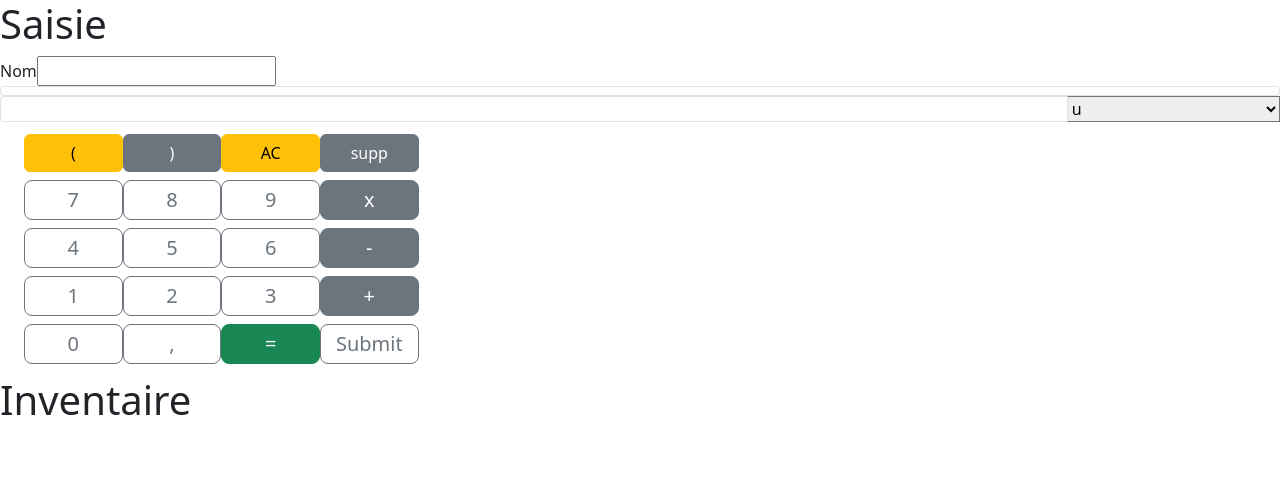
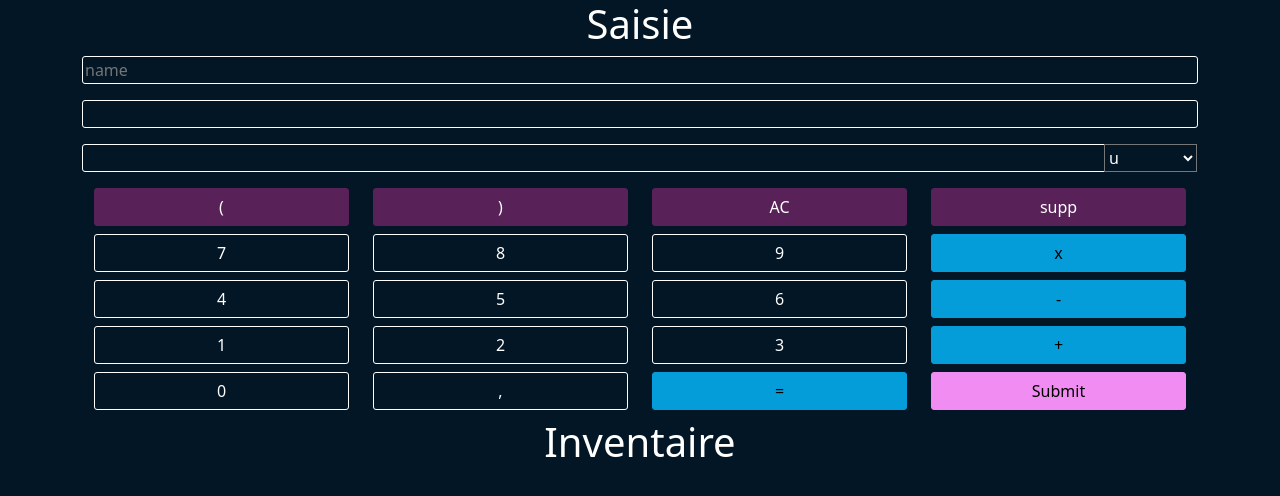
Before and after one commit to Elberby/angular, an Angular app: page / in a window 1280 px wide. Shown: the top 496 px of the page. Built offline with nearby package versions, Linux system fonts and the light colour scheme.

Commit message:
💄 Refactor UI layout and update styles

```diff
--- a/angular.json
+++ b/angular.json
@@ -25,7 +25,7 @@
               "src/assets"
             ],
             "styles": [
-              "src/styles.css"
+              "src/styles.scss"
             ],
             "scripts": []
           },
@@ -84,7 +84,7 @@
               "src/assets"
             ],
             "styles": [
-              "src/styles.css"
+              "src/styles.scss"
             ],
             "scripts": []
           }
--- a/src/app/app.component.ts
+++ b/src/app/app.component.ts
@@ -10,12 +10,18 @@ import { InventaireComponent } from './inventaire/inventaire.component';
     InventaireComponent,
   ],
   template: `
-    <main>
-      <section class="content">
-        <app-saisie></app-saisie>
-        <app-inventaire></app-inventaire>
-      </section>
-    </main>
+  <main>
+    <div class="container">
+      <div class="row">
+        <div class="col-sm-12">
+          <app-saisie></app-saisie>
+        </div>
+        <div class="col-sm-12">
+          <app-inventaire></app-inventaire>
+        </div>
+      </div>
+    </div>
+  </main>
   `,
   styleUrls: ['./app.component.css'],
 })
--- a/src/app/inventaire/inventaire.component.ts
+++ b/src/app/inventaire/inventaire.component.ts
@@ -5,7 +5,7 @@ import { Component } from '@angular/core';
   standalone: true,
   imports: [],
   template: `
-   <section>
+   <section class="text-center">
     <h1>Inventaire</h1>
   </section>
   `,
--- /dev/null
+++ b/src/app/saisie/saisie.component.scss
@@ -0,0 +1,26 @@
+.btn {
+    background-color: #031626;
+    color: #fff;
+    border: 1px solid #fff;
+    border-radius: 3px;
+    transition: all 0.3s ease;
+
+}
+
+.btn-submit {
+    background-color: #f18df2;
+    border: 1px solid #f18df2;
+    color: black;
+}
+
+.btn-bleu {
+    background-color: #049dd9;
+    border: 1px solid #049dd9;
+    color: black;
+}
+
+.btn-mauve {
+    background-color: #582259;
+    border: 1px solid #582259;
+    color: white;
+}
--- a/src/app/saisie/saisie.component.ts
+++ b/src/app/saisie/saisie.component.ts
@@ -8,22 +8,22 @@ import { CommonModule } from '@angular/common';
     CommonModule,
   ],
   template: `
-  <section>
+
+ <section class="text-center">
     <h1>Saisie</h1>
   </section>
   <section>
     <form>
-      <div>
-        <label for="name">Nom</label>
-        <input type="text" id="name" name="name" required>
+      <div class="input-group input-group-sm col-sm-12 m-0 p-0 mb-3">
+        <input class="col-sm-12" placeholder="name" type="text" id="name" name="name" required>
       </div>
-    </form>
-    <div class="input-group input-group-sm col-sm-12 m-0 p-0">
-      <div class="col-sm-12 form-control text-lg-right" type="text">{{input}}</div>
+      <div class="input-group input-group-sm col-sm-12 m-0 p-0 mb-3">
+        <input class="col-sm-12" placeholder={{input}} type="text" id="input" name="input" readonly required>
       </div>
-    <div class="input-group input-group-sm col-sm-12 m-0 p-0">
-      <div class="col-sm-10 form-control text-lg-right" type="text">{{result}}</div>
-      <select class ="col-sm-2" name="pets" id="pet-select">
+      <div class="input-group input-group-sm col-sm-12 m-0 p-0 mb-3">
+        <input class="col-sm-11" placeholder={{result}} type="text" id="input" name="input" readonly required>
+
+        <select class="col-sm-1" name="pets" id="pet-select">
           <option value="parrot">u</option>
           <option value="dog">m²</option>
           <option value="cat">ml</option>
@@ -31,52 +31,93 @@ import { CommonModule } from '@angular/common';
           <option value="spider">l</option>
         </select>
       </div>
+    </form>
   </section>
   <section>
-    <div class="container-fluid">
-      <div class="jumbotron col-sm-4 p-2 m-0 bg-inverse">
+    <div class="container-fluid p-0">
 
-        <div class="col-sm-12 p-1 m-0">
-          <button class="btn btn-warning col-sm-3" type="button">(</button>
-          <button class="btn btn-secondary col-sm-3" type="button">)</button>
-          <button class="btn btn-warning col-sm-3" type="button" (click)="clear()">AC</button>
-          <button class="btn btn-secondary col-sm-3" type="button" (click)="deleteLastInput()">supp</button>
+      <div class="row pb-2 m-0">
+        <div class="col-sm-3">
+          <button class="btn col-sm-12 btn-mauve" type="button">(</button>
+        </div>
+        <div class="col-sm-3">
+          <button class="btn col-sm-12 btn-mauve" type="button">)</button>
+        </div>
+        <div class="col-sm-3">
+          <button class="btn col-sm-12 btn-mauve" type="button" (click)="clear()">AC</button>
+        </div>
+        <div class="col-sm-3">
+          <button class="btn col-sm-12 btn-mauve" type="button" (click)="deleteLastInput()">supp</button>
+        </div>
       </div>
 
-        <div class="col-sm-12 p-1 m-0">
-          <button class="btn btn-lg btn-outline-secondary col-sm-3 p-1" type="button" (click)="appendNumber('7')">7</button>
-          <button class="btn btn-lg btn-outline-secondary col-sm-3 p-1" type="button">8</button>
-          <button class="btn btn-lg btn-outline-secondary col-sm-3 p-1" type="button">9</button>
-          <button class="btn btn-lg btn-secondary col-sm-3 p-1" type="button" (click)="multiply()">x</button>
+      <div class="row pb-2 m-0">
+        <div class="col-sm-3">
+          <button class="btn col-sm-12" type="button" (click)="appendNumber('7')">7</button>
+        </div>
+        <div class="col-sm-3">
+          <button class="btn col-sm-12" type="button" (click)="appendNumber('8')">8</button>
+        </div>
+        <div class="col-sm-3">
+          <button class="btn col-sm-12" type="button" (click)="appendNumber('9')">9</button>
+        </div>
+        <div class="col-sm-3">
+          <button class="btn col-sm-12 btn-bleu" type="button" (click)="multiply()">x</button>
+        </div>
       </div>
 
-        <div class="col-sm-12 p-1 m-0">
-          <button class="btn btn-lg btn-outline-secondary col-sm-3 p-1" type="button">4</button>
-          <button class="btn btn-lg btn-outline-secondary col-sm-3 p-1" type="button">5</button>
-          <button class="btn btn-lg btn-outline-secondary col-sm-3 p-1" type="button">6</button>
-          <button class="btn btn-lg btn-secondary col-sm-3 p-1" type="button" (click)="subtract()">-</button>
+      <div class="row pb-2 m-0">
+        <div class="col-sm-3">
+          <button class="btn col-sm-12" type="button" (click)="appendNumber('4')">4</button>
+        </div>
+        <div class="col-sm-3">
+          <button class="btn col-sm-12" type="button" (click)="appendNumber('5')">5</button>
+        </div>
+        <div class="col-sm-3">
+          <button class="btn col-sm-12" type="button" (click)="appendNumber('6')">6</button>
+        </div>
+        <div class="col-sm-3">
+          <button class="btn col-sm-12 btn-bleu" type="button" (click)="subtract()">-</button>
+        </div>
       </div>
 
-        <div class="col-sm-12 p-1 m-0">
-          <button class="btn btn-lg btn-outline-secondary col-sm-3 p-1" type="button">1</button>
-          <button class="btn btn-lg btn-outline-secondary col-sm-3 p-1" type="button">2</button>
-          <button class="btn btn-lg btn-outline-secondary col-sm-3 p-1" type="button">3</button>
-          <button class="btn btn-lg btn-secondary col-sm-3 p-1" type="button" (click)="add()">+</button>
+      <div class="row pb-2 m-0">
+        <div class="col-sm-3">
+          <button class="btn col-sm-12" type="button" (click)="appendNumber('1')">1</button>
+        </div>
+        <div class="col-sm-3">
+          <button class="btn col-sm-12" type="button" (click)="appendNumber('2')">2</button>
+        </div>
+        <div class="col-sm-3">
+          <button class="btn col-sm-12" type="button" (click)="appendNumber('3')">3</button>
+        </div>
+        <div class="col-sm-3">
+          <button class="btn col-sm-12 btn-bleu" type="button" (click)="add()">+</button>
+        </div>
       </div>
 
-        <div class="col-sm-12 p-1 m-0">
-          <button class="btn btn-lg btn-outline-secondary col-sm-3 p-1" type="button">0</button>
-          <button class="btn btn-lg btn-outline-secondary col-sm-3 p-1" type="button">,</button>
-          <button class="btn btn-lg btn-success col-sm-3 p-1" type="button" (click)="calculate()">=</button>
-          <input class="btn btn-lg btn-outline-secondary col-sm-3 p-1" type="button" value="Submit">
+      <div class="row pb-2 m-0">
+        <div class="col-sm-3">
+          <button class="btn col-sm-12" type="button" (click)="appendNumber('0')">0</button>
+        </div>
+        <div class="col-sm-3">
+          <button class="btn col-sm-12" type="button">,</button>
+        </div>
+        <div class="col-sm-3">
+          <button class="btn col-sm-12 btn-bleu" type="button" (click)="calculate()">=</button>
+        </div>
+        <div class="col-sm-3">
+          <input class="btn btn-submit col-sm-12" type="button" value="Submit">
+        </div>
       </div>
 
     </div>
-    </div>
   </section>
+
   `,
-  styleUrls: ['./saisie.component.css'],
+  styleUrls: ['./saisie.component.scss'],
 })
+
 export class SaisieComponent {
   input: string = ''; // Pour stocker les chiffres saisis
   result: string = ''; // Pour afficher le résultat final
--- a/src/index.html
+++ b/src/index.html
@@ -1,14 +1,18 @@
 <!doctype html>
 <html lang="fr">
+
 <head>
   <meta charset="utf-8">
   <title>Saisie d'inventaire</title>
   <base href="/">
   <meta name="viewport" content="width=device-width, initial-scale=1">
   <link rel="icon" type="image/x-icon" href="favicon.ico">
-  <link href="https://cdn.jsdelivr.net/npm/bootstrap@5.3.2/dist/css/bootstrap.min.css" rel="stylesheet" integrity="sha384-T3c6CoIi6uLrA9TneNEoa7RxnatzjcDSCmG1MXxSR1GAsXEV/Dwwykc2MPK8M2HN" crossorigin="anonymous">
+  <link href="https://cdn.jsdelivr.net/npm/bootstrap@5.3.2/dist/css/bootstrap.min.css" rel="stylesheet"
+    integrity="sha384-T3c6CoIi6uLrA9TneNEoa7RxnatzjcDSCmG1MXxSR1GAsXEV/Dwwykc2MPK8M2HN" crossorigin="anonymous">
 </head>
+
 <body>
   <app-root></app-root>
 </body>
+
 </html>
--- a/src/styles.css
+++ /dev/null
@@ -1 +0,0 @@
-/* You can add global styles to this file, and also import other style files */
--- /dev/null
+++ b/src/styles.scss
@@ -0,0 +1,12 @@
+/* You can add global styles to this file, and also import other style files */
+* {
+    background-color: #031626;
+    color: white;
+}
+
+input {
+    background-color: #031626;
+    color: white;
+    border: 1px solid white;
+    border-radius: 3px;
+}
```
Also changed, not shown: src/app/saisie/saisie.component.css (deleted). Lines whose indentation alone changed are shown as unchanged.
